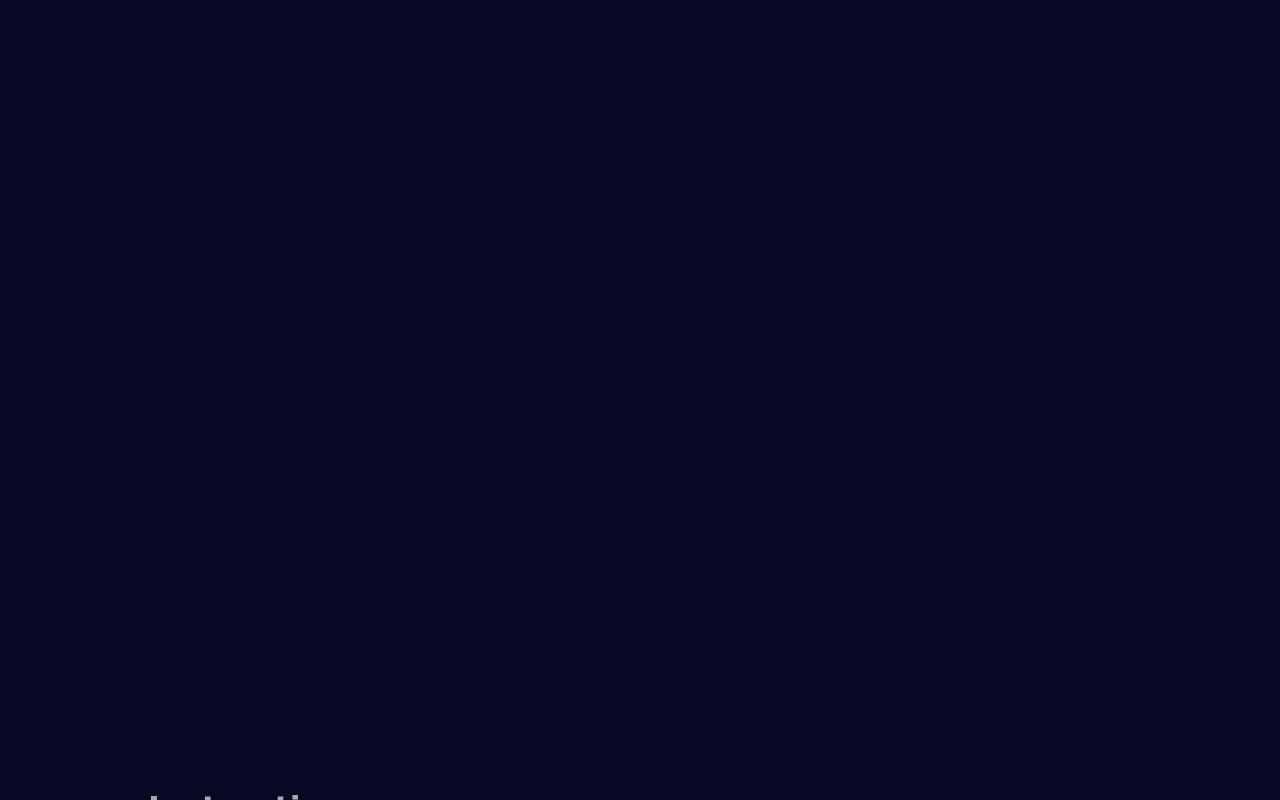
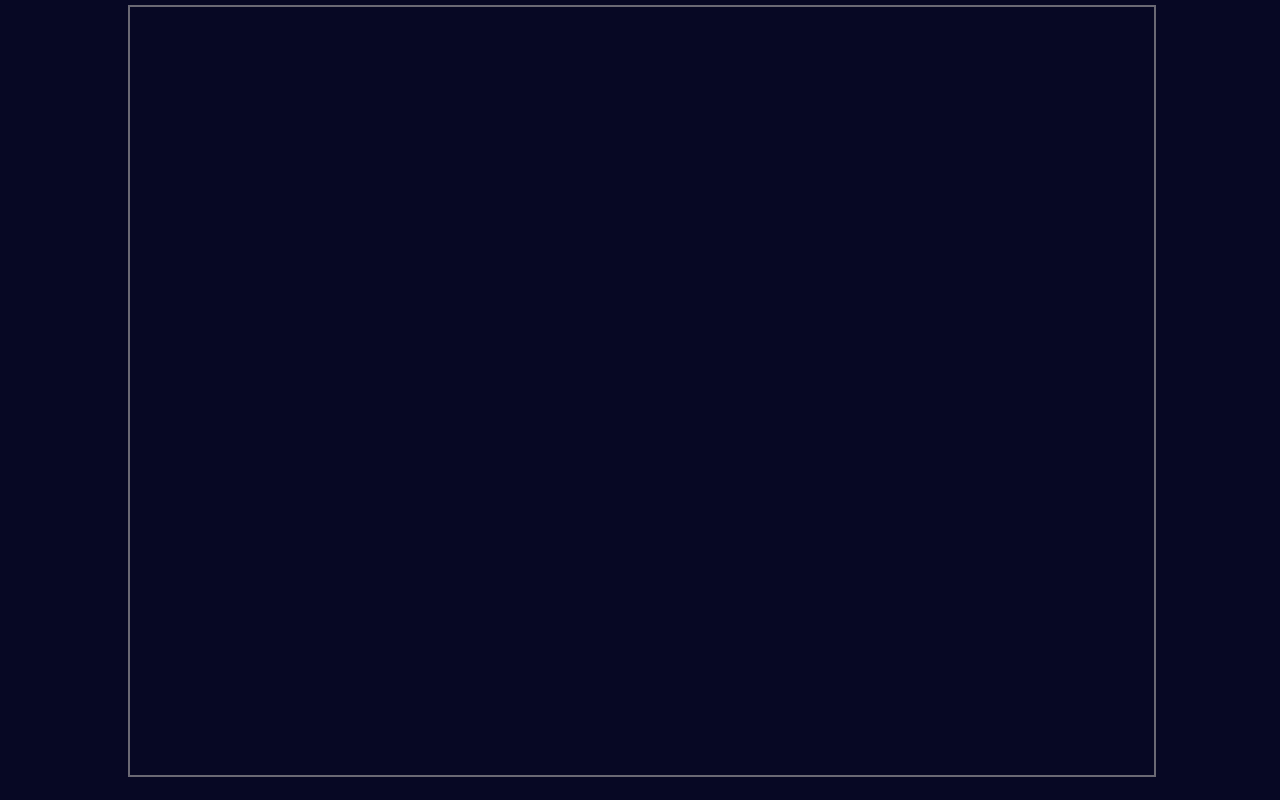
Before and after one commit to ErikLarsson82/asteroyds, a plain HTML site: page index.html in a window 1280 px wide. Drawn offline with Linux system fonts and the light colour scheme; a web font is replaced by a local one.

Commit message:
Frame it

```diff
--- a/index.html
+++ b/index.html
@@ -13,6 +13,7 @@ body, div {
 }
 .container {
     position: absolute;
+    top: 5px;
     left: 0;
     right: 0;
     margin:auto;
@@ -24,6 +25,7 @@ canvas {
     margin-left: auto;
     margin-right: auto;
     display: block;
+    border: 2px solid #6A6974;
 }
 .text {
     margin: 20px;
```
